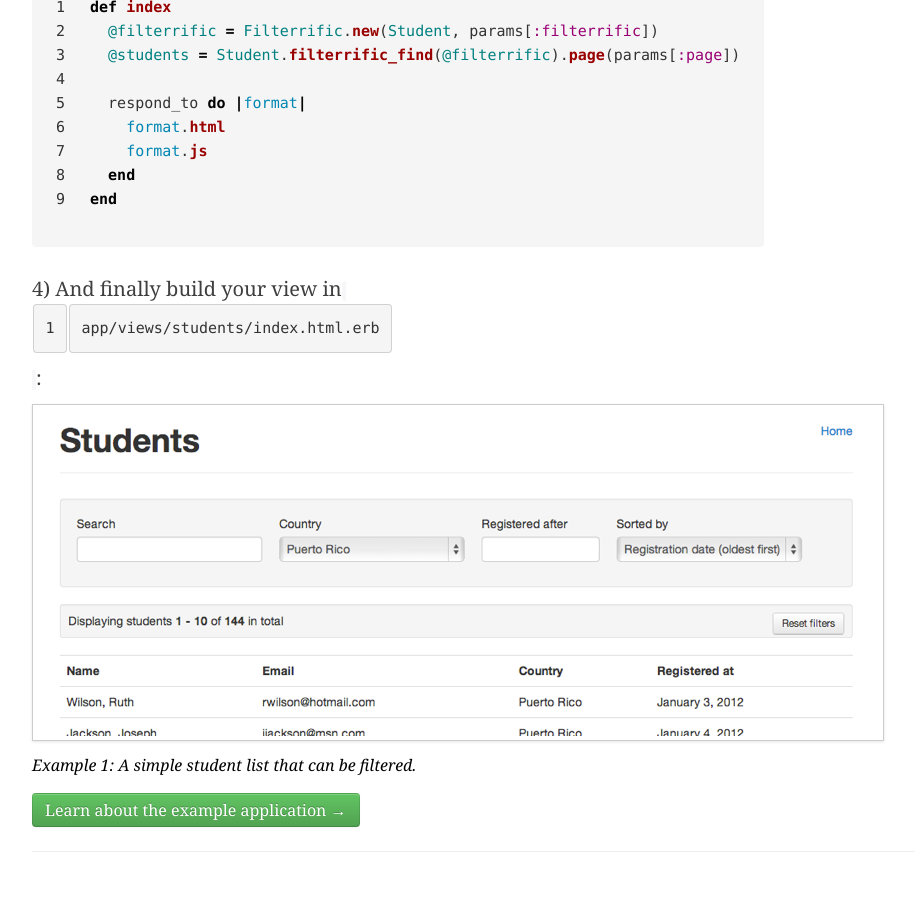
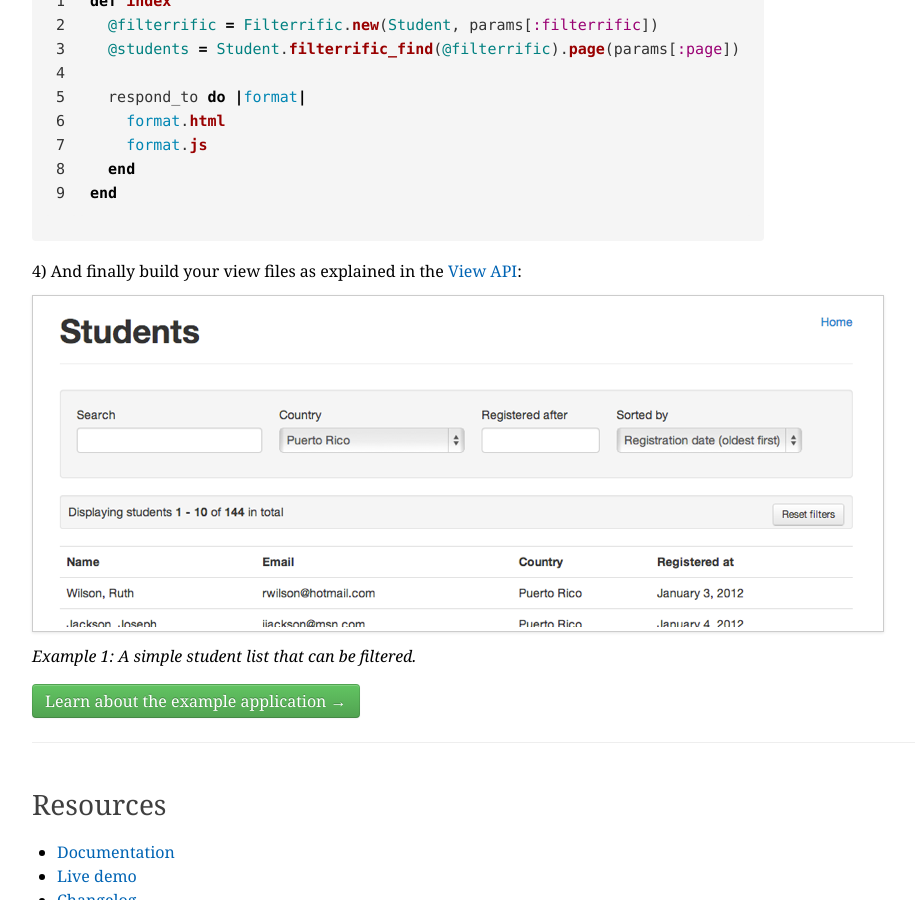
Before and after one commit to jhund/filterrific, a Jekyll site: the page built from index.md, in a window 1280 px wide and 900 px high, scrolled down 1739 px. Shown: the whole window, without its empty margins (123-1038 px from the left). Built offline with Jekyll 4.4.1, drawn with Linux system fonts in a browser that asks for light colours; Markdown is read by kramdown in place of the engine named in the settings.

Commit message:
Copy edits

````diff
--- a/index.md
+++ b/index.md
@@ -47,14 +47,14 @@
 
 Let's say you want a list of students that can be filtered by your app's users.
 
-#### 1) Add the gem to your app
+1) Add the gem to your app
 
 ```ruby
 # Gemfile
 gem 'filterrific'
 ```
 
-#### 2) Add Filterrific to your `Student` model:
+2) Add Filterrific to your `Student` model:
 
 ```ruby
 filterrific(
@@ -65,7 +65,7 @@
 # :search_query, :sorted_by, and :with_country_id
 ```
 
-#### 3) Use Filterrific in `StudentsController#index`:
+3) Use Filterrific in `StudentsController#index`:
 
 ```ruby
 def index
@@ -79,7 +79,8 @@
 end
 ```
 
-#### 4) And finally build your view in `app/views/students/index.html.erb`:
+4) And finally build your view files as explained in the
+[View API](/pages/action_view_api.html):
 
 <p class="unconstrained">
   <img src="/images/screenshot_s.png" alt="Filterrific in action" class="img-polaroid" />
````
Also changed, not shown: pages/example_application.md (+2 -3 lines).
